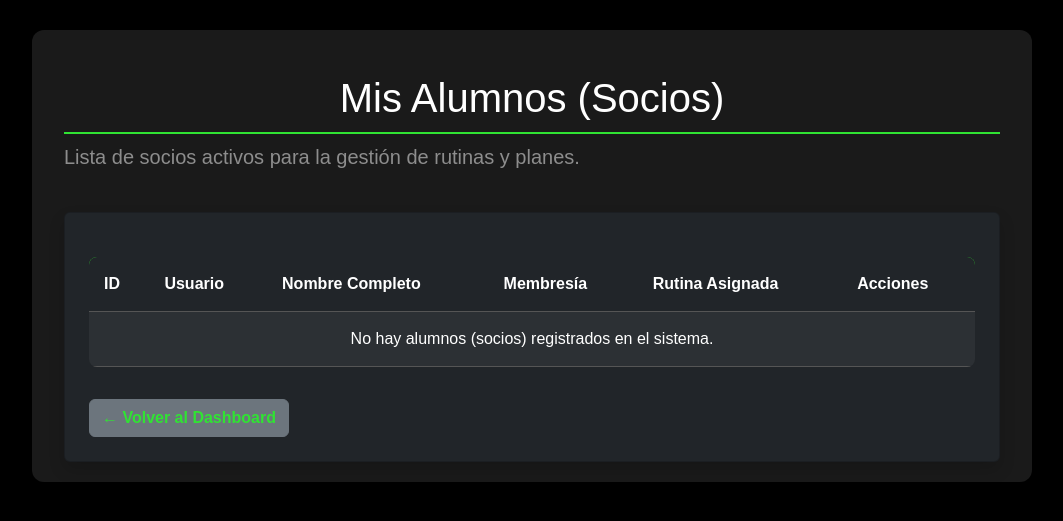
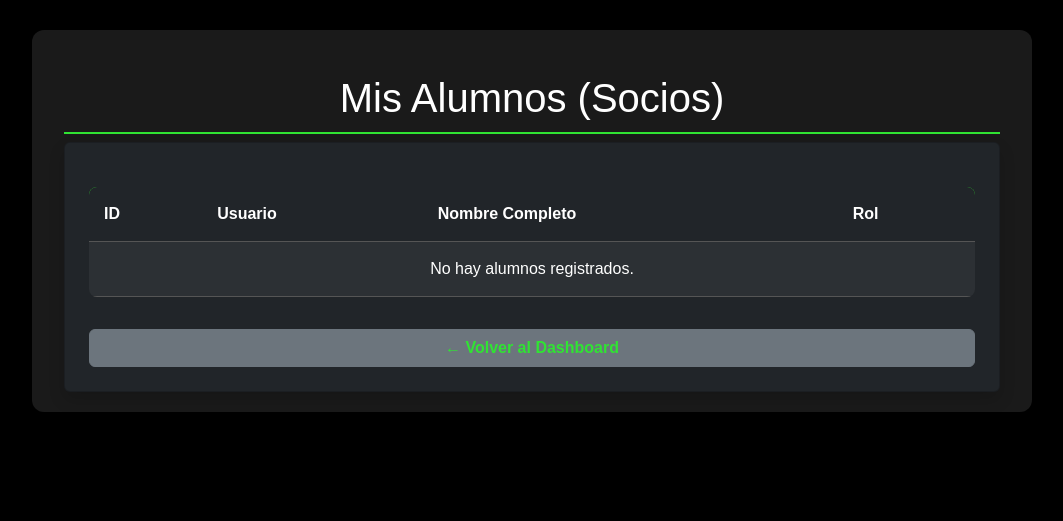
Before and after one commit to ShadowR2909/ADN-FIT-TALLER, a Django app: page /alumnos/ in a window 1280 px wide. Shown: the part 80-601 px from the top of the page, without its empty margins (108-1171 px from the left). Run offline with Django 5.2, Linux system fonts and the light colour scheme; a user stored in the database is signed in; tables that the repository leaves empty hold one stand-in row (values such as "Sample post"); some libraries are stand-ins or nearby versions.

Commit message:
arregle que el entrenador pueda ver la lista de socios, como entrenador se puede crear el turno y el socio puede inscribirse y cancelarlo

```diff
--- a/cuentas/models.py
+++ b/cuentas/models.py
@@ -4,6 +4,8 @@
 from django.dispatch import receiver
 
 # --- Modelo de Perfil (Único Modelo en esta App) ---
+
+
 
 class Profile(models.Model):
     ROLES = [
--- a/cuentas/views.py
+++ b/cuentas/views.py
@@ -153,9 +153,10 @@
 @login_required
 @user_passes_test(es_entrenador)
 def lista_alumnos(request):
-    """Muestra solo usuarios con rol 'Socio'."""
-    socios = User.objects.filter(profile__rol='Socio').order_by('last_name')
+    """Muestra solo usuarios con rol 'socio'."""
+    socios = User.objects.filter(profile__rol__iexact='socio').order_by('last_name', 'first_name')
     return render(request, 'cuentas/lista_alumnos.html', {'socios': socios})
+
 
 @login_required
 @user_passes_test(es_administrador)
--- a/templates/cuentas/lista_alumnos.html
+++ b/templates/cuentas/lista_alumnos.html
@@ -1,72 +1,37 @@
 {% extends 'base.html' %}
-{% load static %}
-
 {% block title %}Lista de Alumnos (Socios){% endblock %}
 
 {% block content %}
 <div class="container mt-4">
-    <div class="row mb-4">
-        <div class="col-12">
-            <h1 class="text-white">Mis Alumnos (Socios)</h1>
-            <p class="lead text-white-50">Lista de socios activos para la gestión de rutinas y planes.</p>
-        </div>
-    </div>
-
+    <h1 class="text-white">Mis Alumnos (Socios)</h1>
     <div class="card p-4 bg-dark text-white shadow">
         <div class="table-responsive">
             <table class="table table-dark table-striped table-hover">
                 <thead>
                     <tr>
-                        <th scope="col">ID</th>
-                        <th scope="col">Usuario</th>
-                        <th scope="col">Nombre Completo</th>
-                        <th scope="col">Membresía</th>
-                        <th scope="col">Rutina Asignada</th>
-                        <th scope="col">Acciones</th>
+                        <th>ID</th>
+                        <th>Usuario</th>
+                        <th>Nombre Completo</th>
+                        <th>Rol</th>
                     </tr>
                 </thead>
                 <tbody>
                     {% for socio in socios %}
                     <tr>
-                        <th scope="row">{{ socio.id }}</th>
+                        <td>{{ socio.id }}</td>
                         <td>{{ socio.username }}</td>
                         <td>{{ socio.first_name }} {{ socio.last_name }}</td>
-
-                        <td>
-                            {% with socio.gestion_membresia as membresia %}
-                                {% if membresia %}
-                                    <span class="badge bg-success">{{ membresia.plan.nombre }}</span>
-                                    <br><small>Vence: {{ membresia.fecha_vencimiento|date:"d M Y" }}</small>
-                                {% else %}
-                                    <span class="badge bg-warning">Sin Membresía</span>
-                                {% endif %}
-                            {% endwith %}
-                        </td>
-
-                        <td>
-                            {% with socio.rutinas_asignadas.last as ultima_rutina %}
-                                {% if ultima_rutina and ultima_rutina.activa %}
-                                    <span class="badge bg-info">{{ ultima_rutina.nombre }}</span>
-                                {% else %}
-                                    <span class="badge bg-secondary">Ninguna Activa</span>
-                                {% endif %}
-                            {% endwith %}
-                        </td>
-
-                        <td>
-                            <a href="{% url 'asignar_rutinas' %}" class="btn btn-sm btn-primary">Asignar Rutina</a>
-                        </td>
+                        <td>{{ socio.profile.rol }}</td>
                     </tr>
                     {% empty %}
                     <tr>
-                        <td colspan="6" class="text-center">No hay alumnos (socios) registrados en el sistema.</td>
+                        <td colspan="4" class="text-center">No hay alumnos registrados.</td>
                     </tr>
                     {% endfor %}
                 </tbody>
             </table>
         </div>
-        <a href="{% url 'dashboard' %}" class="btn btn-secondary mt-3 align-self-start">← Volver al Dashboard</a>
+        <a href="{% url 'dashboard' %}" class="btn btn-secondary mt-3">← Volver al Dashboard</a>
     </div>
-
 </div>
-{% endblock content %}
+{% endblock %}
```
Also changed, not shown: templates/cuentas/editar_perfil.html (+6 -2 lines).
